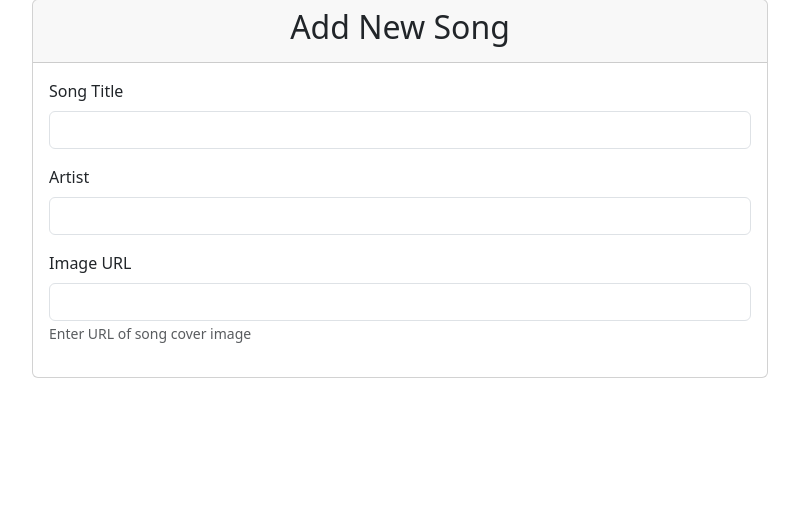
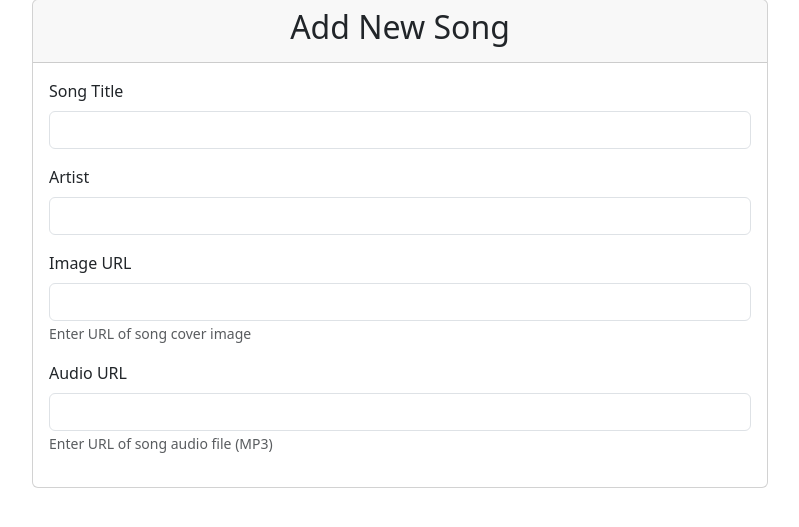
Before and after one commit to Klong1212/Website, a Flask app: page /add in a window 1280 px wide. Shown: the part 98-625 px from the top of the page, without its empty margins (240-1039 px from the left). Run offline with Flask 2, Linux system fonts and the light colour scheme; a user stored in the database is signed in.

Commit message:
audio url

```diff
--- a/templates/add.html
+++ b/templates/add.html
@@ -62,3 +62,8 @@
                               <input type="url" class="form-control" id="image_url" name="image_url" required>
                               <small class="text-muted">Enter URL of song cover image</small>
                         </div>
+                        <div class="mb-3">
+                          <label for="audio_url" class="form-label">Audio URL</label>
+                          <input type="url" class="form-control" id="audio_url" name="audio_url" required>
+                          <small class="text-muted">Enter URL of song audio file (MP3)</small>
+                      </div>
```
